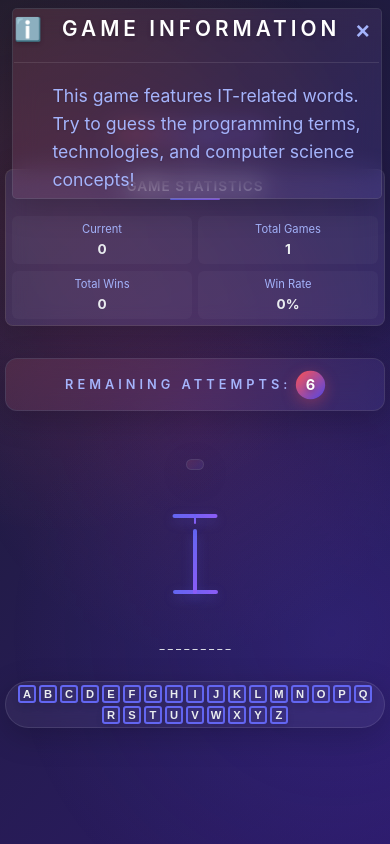
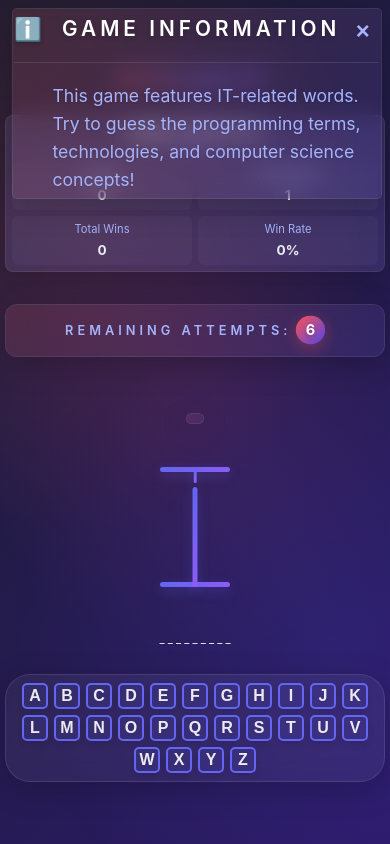
Before and after one commit to irinaholler/Hangman-Game, a React (Vite) app: page / in a window 390 px wide. Built offline with nearby package versions, Linux system fonts and the light colour scheme.

Commit message:
Improve responsiveness layout and styling

```diff
--- a/src/App.module.css
+++ b/src/App.module.css
@@ -17,10 +17,21 @@
   left: 0;
   width: 100%;
   height: 100%;
-  background:
-    radial-gradient(circle at 15% 25%, rgba(255, 82, 82, 0.15) 0%, transparent 45%),
-    radial-gradient(circle at 85% 75%, rgba(79, 70, 229, 0.15) 0%, transparent 45%),
-    radial-gradient(circle at 50% 50%, rgba(236, 72, 153, 0.1) 0%, transparent 50%);
+  background: radial-gradient(
+      circle at 15% 25%,
+      rgba(255, 82, 82, 0.15) 0%,
+      transparent 45%
+    ),
+    radial-gradient(
+      circle at 85% 75%,
+      rgba(79, 70, 229, 0.15) 0%,
+      transparent 45%
+    ),
+    radial-gradient(
+      circle at 50% 50%,
+      rgba(236, 72, 153, 0.1) 0%,
+      transparent 50%
+    );
   pointer-events: none;
   z-index: 0;
   animation: gradientShift 25s ease infinite;
@@ -64,7 +75,7 @@
   border-radius: 24px;
   border: 1.5px solid rgba(255, 255, 255, 0.13);
   backdrop-filter: blur(16px);
-  box-shadow: 0 8px 32px rgba(99, 102, 241, 0.12), 0 2px 8px rgba(0,0,0,0.08);
+  box-shadow: 0 8px 32px rgba(99, 102, 241, 0.12), 0 2px 8px rgba(0, 0, 0, 0.08);
   overflow: hidden;
   margin-bottom: 1.5rem;
   transition: box-shadow 0.3s, transform 0.3s;
@@ -72,10 +83,11 @@
 }
 
 .title {
-  background: rgba(255,255,255,0.08);
+  background: rgba(255, 255, 255, 0.08);
 }
 
-.title span, .title {
+.title span,
+.title {
   background: linear-gradient(90deg, #ff5252 0%, #6366f1 50%, #8b5cf6 100%);
   -webkit-background-clip: text;
   -webkit-text-fill-color: transparent;
@@ -84,7 +96,7 @@
 }
 
 .title::after {
-  content: '';
+  content: "";
   display: block;
   position: absolute;
   left: 50%;
@@ -98,7 +110,8 @@
 }
 
 .title:hover {
-  box-shadow: 0 16px 48px rgba(99, 102, 241, 0.18), 0 4px 16px rgba(0,0,0,0.12);
+  box-shadow: 0 16px 48px rgba(99, 102, 241, 0.18),
+    0 4px 16px rgba(0, 0, 0, 0.12);
   transform: translateY(-2px) scale(1.03);
 }
 
@@ -287,7 +300,7 @@
   background: linear-gradient(135deg, #ff5252 0%, #4f46e5 100%);
   color: white;
   border: none;
-  margin-top: 1rem;;
+  margin-top: 1rem;
   padding: 1.2rem 3.5rem;
   font-size: 1.3rem;
   font-weight: 600;
@@ -455,7 +468,8 @@
 }
 
 @keyframes bounce {
-  0%, 100% {
+  0%,
+  100% {
     transform: translateY(0);
   }
   50% {
@@ -511,13 +525,12 @@
   .leftPanel {
     max-width: 100vw;
     width: 100%;
-    margin-bottom: 1rem;
   }
   .mainContent {
     gap: 1.2rem;
   }
   .title {
-    font-size: 1.6rem;
+    font-size: 1.8rem;
     padding: 0.8rem 1.2rem 1.2rem 1.2rem;
     border-radius: 14px;
     margin-bottom: 1rem;
@@ -539,7 +552,7 @@
   .word {
     gap: 0.7rem;
     margin: 1rem 0;
-    font-size: 1.1rem;
+    font-size: 1.2rem;
   }
   .letter {
     width: 32px;
--- a/src/components/Hangman.module.css
+++ b/src/components/Hangman.module.css
@@ -90,7 +90,7 @@
 .leftArm,
 .rightArm {
   position: absolute;
-  top: 100px;
+  top: 140px;
   width: 8px;
   height: 50px;
   background: linear-gradient(180deg, #6366f1, #8b5cf6);
@@ -100,12 +100,14 @@
 
 .leftArm {
   left: calc(50% - 25px);
-  transform: rotate(45deg);
+  top: 140px;
+  transform: rotate(25deg);
 }
 
 .rightArm {
   left: calc(50% + 17px);
-  transform: rotate(-45deg);
+  top: 140px;
+  transform: rotate(-25deg);
 }
 
 .leftLeg,
@@ -131,78 +133,108 @@
 
 @media (max-width: 768px) {
   .figure {
+    width: 180px;
+    height: 180px;
+  }
+  .base {
+    width: 110px;
+    height: 8px;
+  }
+  .pole {
+    width: 8px;
+    height: 160px;
+  }
+  .beam {
+    width: 110px;
+    height: 8px;
+  }
+  .rope {
+    width: 4px;
+    height: 28px;
+  }
+  .head {
+    width: 36px;
+    height: 36px;
+    border-width: 7px;
+    top: 28px;
+  }
+  .body {
+    width: 8px;
+    height: 60px;
+    top: 64px;
+  }
+  .leftArm, .rightArm {
+    width: 36px;
+    height: 8px;
+    top: 90px;
+  }
+  .leftLeg, .rightLeg {
+    width: 8px;
+    height: 36px;
+    top: 130px;
+  }
+  .leftArm {
+    left: calc(50% - 32px);
+    transform: rotate(25deg);
+  }
+  .rightArm {
+    left: calc(50% + 12px);
+    transform: rotate(-25deg);
+  }
+  .leftLeg { left: calc(50% - 16px); }
+  .rightLeg { left: calc(50% + 8px); }
+}
+
+@media (max-width: 480px) {
+  .figure {
     width: 120px;
     height: 120px;
   }
   .base {
     width: 70px;
-    height: 7px;
+    height: 5px;
   }
   .pole {
-    width: 7px;
-    height: 110px;
+    width: 5px;
+    height: 100px;
   }
   .beam {
     width: 70px;
-    height: 7px;
+    height: 5px;
   }
   .rope {
-    width: 3px;
-    height: 18px;
+    width: 2.5px;
+    height: 16px;
   }
   .head {
-    width: 22px;
-    height: 22px;
+    width: 20px;
+    height: 20px;
+    border-width: 4px;
+    top: 18px;
   }
   .body {
-    width: 5px;
-    height: 35px;
+    width: 4px;
+    height: 32px;
+    top: 38px;
   }
   .leftArm, .rightArm {
-    width: 22px;
-    height: 5px;
+    width: 18px;
+    height: 4px;
+    top: 55px;
   }
   .leftLeg, .rightLeg {
-    width: 5px;
-    height: 22px;
+    width: 4px;
+    height: 18px;
+    top: 80px;
   }
+  .leftArm {
+    left: calc(50% - 16px);
+    transform: rotate(25deg);
+  }
+  .rightArm {
+    left: calc(50% + 2px);
+    transform: rotate(-25deg);
+  }
+  .leftLeg { left: calc(50% - 8px); }
+  .rightLeg { left: calc(50% + 4px); }
 }
-
-@media (max-width: 480px) {
-  .figure {
-    width: 80px;
-    height: 80px;
-  }
-  .base {
-    width: 45px;
-    height: 4px;
-  }
-  .pole {
-    width: 4px;
-    height: 65px;
-  }
-  .beam {
-    width: 45px;
-    height: 4px;
-  }
-  .rope {
-    width: 2px;
-    height: 10px;
-  }
-  .head {
-    width: 12px;
-    height: 12px;
-  }
-  .body {
-    width: 3px;
-    height: 18px;
-  }
-  .leftArm, .rightArm {
-    width: 12px;
-    height: 3px;
-  }
-  .leftLeg, .rightLeg {
-    width: 3px;
-    height: 12px;
-  }
-}
--- a/src/components/Keyboard.module.css
+++ b/src/components/Keyboard.module.css
@@ -78,28 +78,28 @@
 
 @media (max-width: 768px) {
   .keyboard {
-    max-width: 95vw;
-    gap: 6px;
-    padding: 0.5rem;
+    max-width: 98vw;
+    gap: 10px;
+    padding: 1rem;
   }
   .key {
-    width: 28px;
-    height: 28px;
-    font-size: 1rem;
-    border-radius: 6px;
+    width: 36px;
+    height: 36px;
+    font-size: 1.25rem;
+    border-radius: 8px;
   }
 }
 
 @media (max-width: 480px) {
   .keyboard {
-    max-width: 99vw;
-    gap: 3px;
-    padding: 0.2rem;
+    max-width: 100vw;
+    gap: 6px;
+    padding: 0.5rem;
   }
   .key {
-    width: 18px;
-    height: 18px;
-    font-size: 0.7rem;
-    border-radius: 3px;
+    width: 26px;
+    height: 26px;
+    font-size: 1rem;
+    border-radius: 5px;
   }
 }
```
